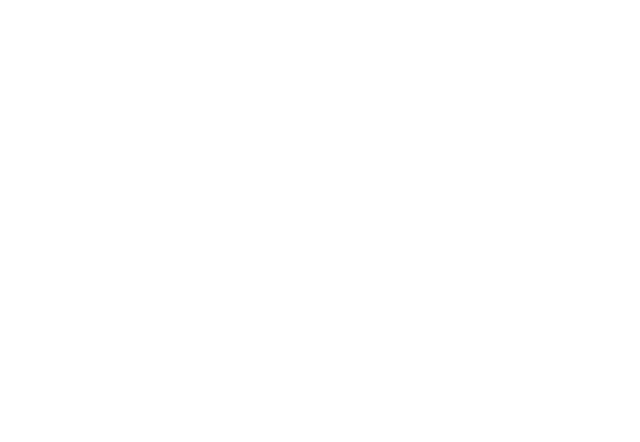
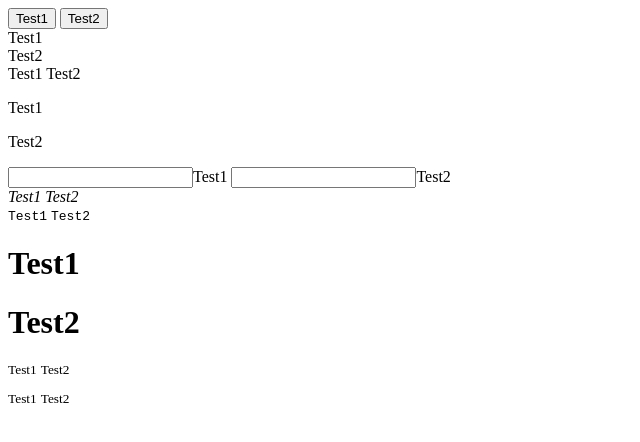
Before and after one commit to acciojob/block-or-inline-Rajatx7, a website: page main.html in a window 1280 px wide. Shown: the whole page, without its empty margins (0-640 px from the left). Drawn offline with Linux system fonts and the light colour scheme.

Commit message:
created a submission

```diff
--- a/main.html
+++ b/main.html
@@ -8,6 +8,63 @@
 
 <body>
 	<!-- the entire body must be written by student -->
+	<div>
+		<button data-ns-test="block-inline-button">Test1</button>
+		<button data-ns-test="block-inline-button">Test2</button>
+	</div>
+	<div>
+		<div data-ns-test="block-inline-div">Test1</div>
+		<div data-ns-test="block-inline-div">Test2</div>
+	</div>
+	<div>
+		<span data-ns-test="block-inline-span">Test1</span>
+		<span data-ns-test="block-inline-span">Test2</span>
+	</div>
+	<div>
+		<p data-ns-test="block-inline-p">Test1</p>
+		<p data-ns-test="block-inline-p">Test2</p>
+	</div>
+	<div>
+		<input data-ns-test="block-inline-input"/>Test1
+		<input data-ns-test="block-inline-input"/>Test2
+	</div>
+	<div>
+	</div>
+		<cite data-ns-test="block-inline-cite">Test1</cite>
+		<cite data-ns-test="block-inline-cite">Test2</cite>
+	<div>
+		<code data-ns-test="">Test1</code>
+		<code data-ns-test="">Test2</code>
+	</div>
+	<div>
+		<h1 data-ns-test="block-inline-h1">Test1</h1>
+		<h1 data-ns-test="block-inline-h1">Test2</h1>
+	</div>
+	<div>
+		<sup data-ns-test="block-inline-sup">Test1</sup>
+		<sup data-ns-test="block-inline-sup">Test2</sup>
+	</div>
+	<div>
+		<sub data-ns-test="block-inline-sub">Test1</sub>
+		<sub data-ns-test="block-inline-sub">Test2</sub>
+	</div>
+
+
+
+
+
+
+
+
+
+
+
+
+
+
+
+
+
     <script type="text/javascript" src="./script.js">
 </script>
 
```
